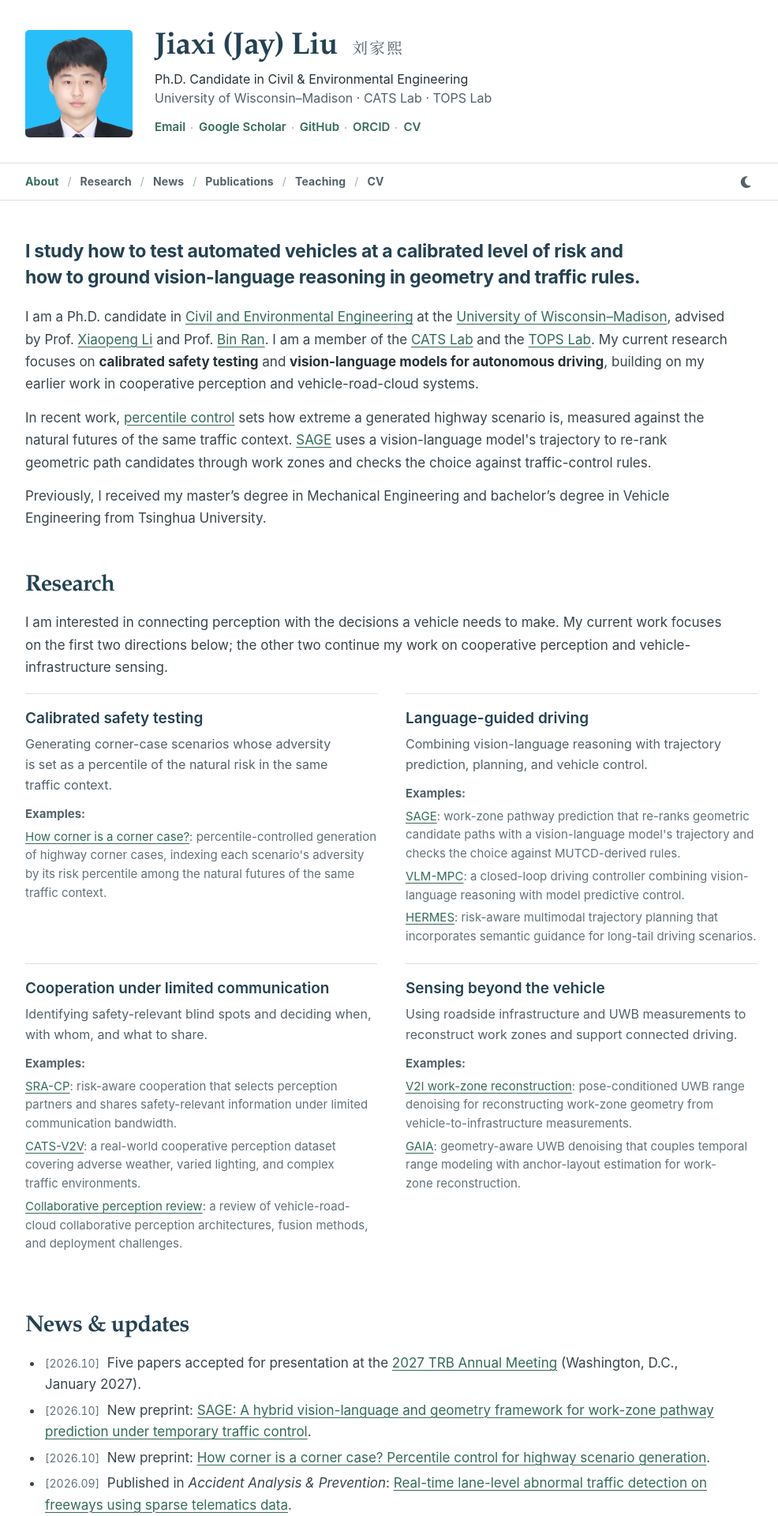
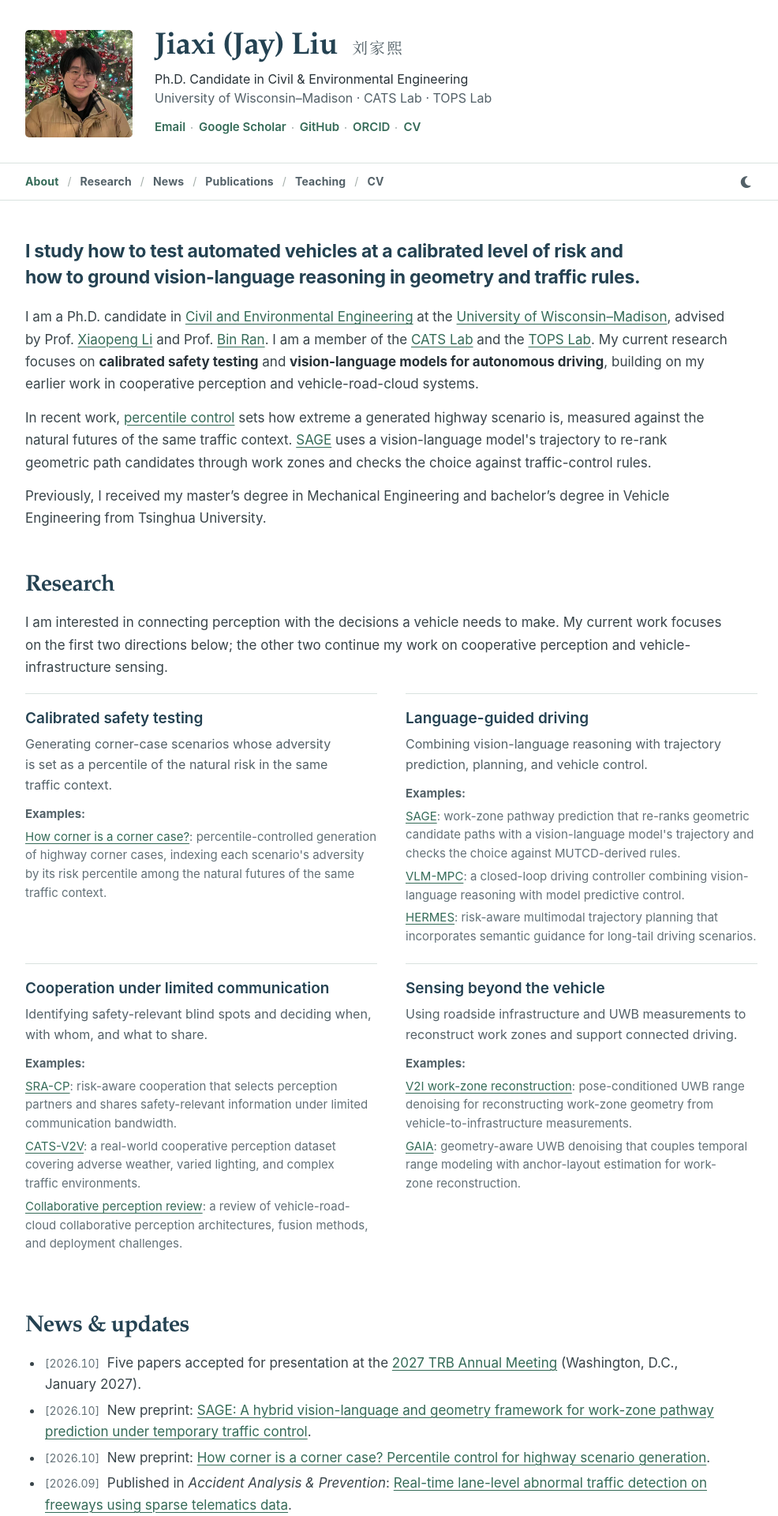
Before and after one commit to hhjj233/hhjj233.github.io, a Jekyll site: the page built from _pages/about.md, in a window 1280 px wide. Shown: the top 1920 px of the page at 79% size, without its empty margins (144-1130 px from the left). Built offline with Jekyll 4.4.1, drawn with Linux system fonts in a browser that asks for light colours.

Commit message:
Use a new profile photo
Replace the lab headshot with a square crop of a new photo (480 px JPEG)
and point author.avatar at it.

Co-Authored-By: Claude Opus 5.5 <noreply@anthropic.com>

```diff
--- a/_config.yml
+++ b/_config.yml
@@ -23,7 +23,7 @@ repository               : "hhjj233/hhjj233.github.io"
 #               Additional customization can be done by editing /_includes/author-profile.html
 author:
   # Biographic information
-  avatar           : "jiaxi-liu.png"
+  avatar           : "jiaxi-liu.jpg"
   name             : "Jiaxi (Jay) Liu"
   pronouns         : # example: "she/her"
   bio              : "Ph.D. Candidate · Civil & Environmental Engineering"
```
Also changed, not shown: images/jiaxi-liu.jpg (added), images/jiaxi-liu.png (deleted).
